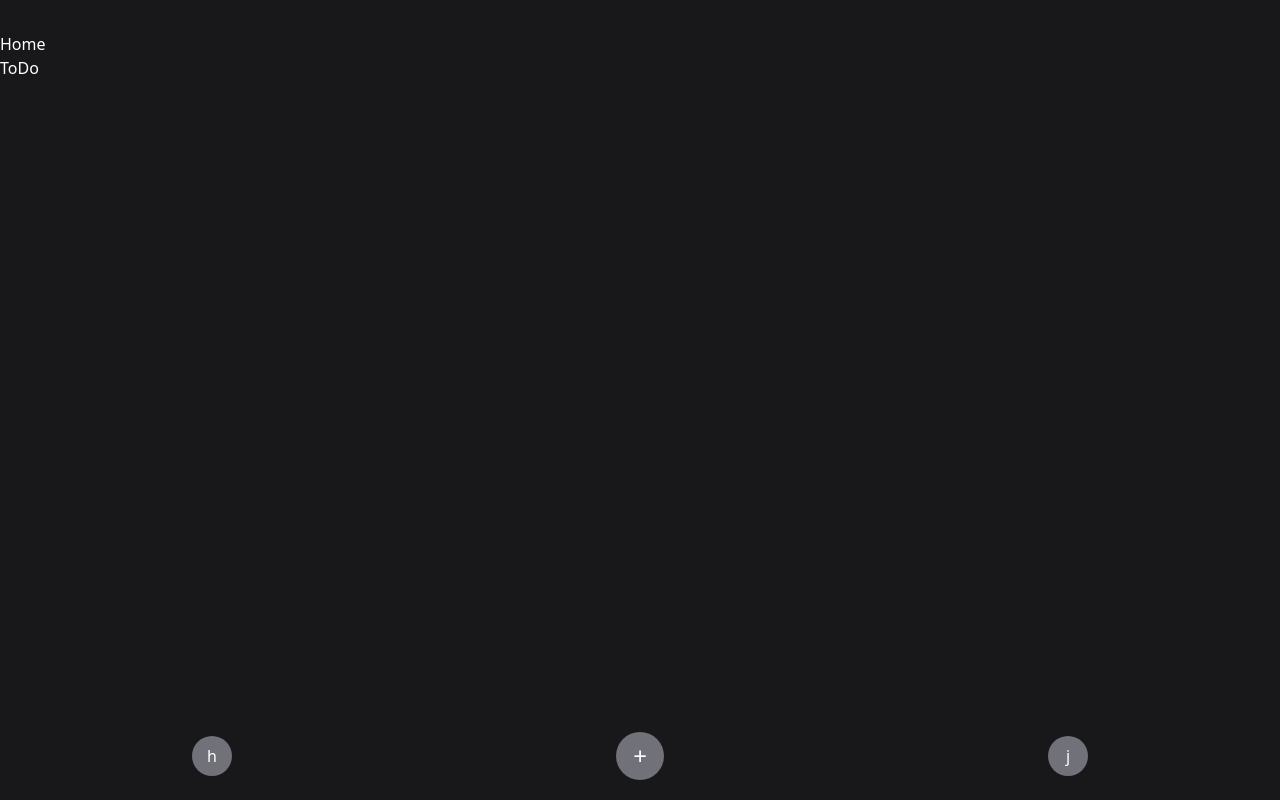
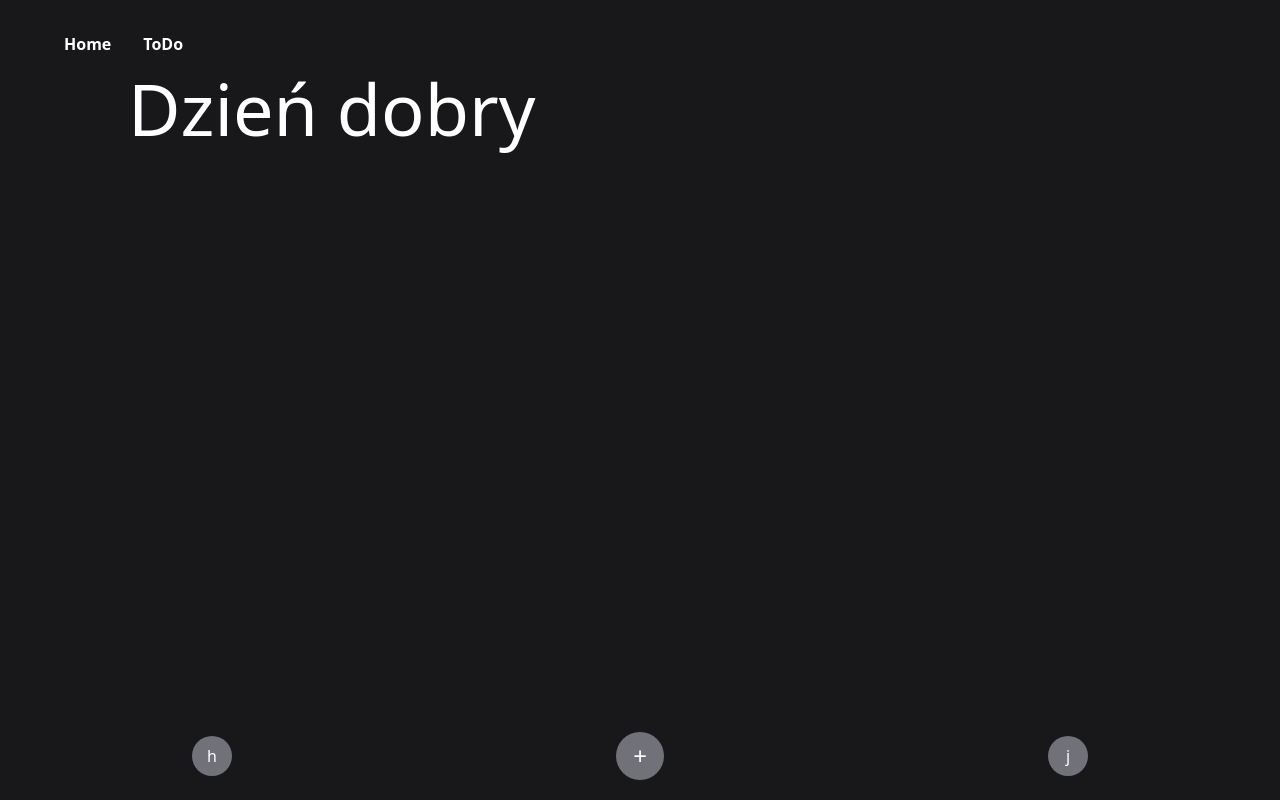
Before and after one commit to M-MComputerClub/Do-zrobienia-, a Vue app: page / in a window 1280 px wide. Built offline with nearby package versions, Linux system fonts and the light colour scheme.

Commit message:
poprawki kosmetyczne

```diff
--- a/src/App.vue
+++ b/src/App.vue
@@ -4,11 +4,11 @@ import { RouterLink, RouterView } from 'vue-router'
 
 <template>
   <body class=" bg-zinc-900 w-screen h-screen text-white">
-    <header>
-      <div class="wrapper">
-        <nav>
-          <RouterLink to="/">Home</RouterLink>
-          <RouterLink to="/todo">ToDo</RouterLink>
+    <header class="w-screen">
+      <div class="wrapper pl-16">
+        <nav class="flex w-screen p-32 font-semibold ">
+          <RouterLink to="/" class="hover:underline">Home</RouterLink>
+          <RouterLink to="/todo" class="hover:underline">ToDo</RouterLink>
         </nav>
       </div>
     </header>
--- a/src/views/HomeView.vue
+++ b/src/views/HomeView.vue
@@ -3,11 +3,15 @@ import TheWelcome from '../components/TheWelcome.vue'
 </script>
 
 <template>
+  <header>
+    <h1 class=" text-7xl pl-32">Dzień dobry</h1>
+  </header>
   <main>
-    <footer class="flex justify-around fixed bottom-5 left-0 right-0 items-center">
+
+  </main>
+  <footer class="flex justify-around fixed bottom-5 left-0 right-0 items-center">
       <div class="size-10 bg-zinc-500 items-center flex justify-center rounded-full">h</div>
       <button class="size-12 bg-zinc-500 rounded-full text-2xl" @click="">+</button>
       <div class="size-10 bg-zinc-500 items-center flex justify-center rounded-full">j</div>
     </footer>
-  </main>
 </template>
```
